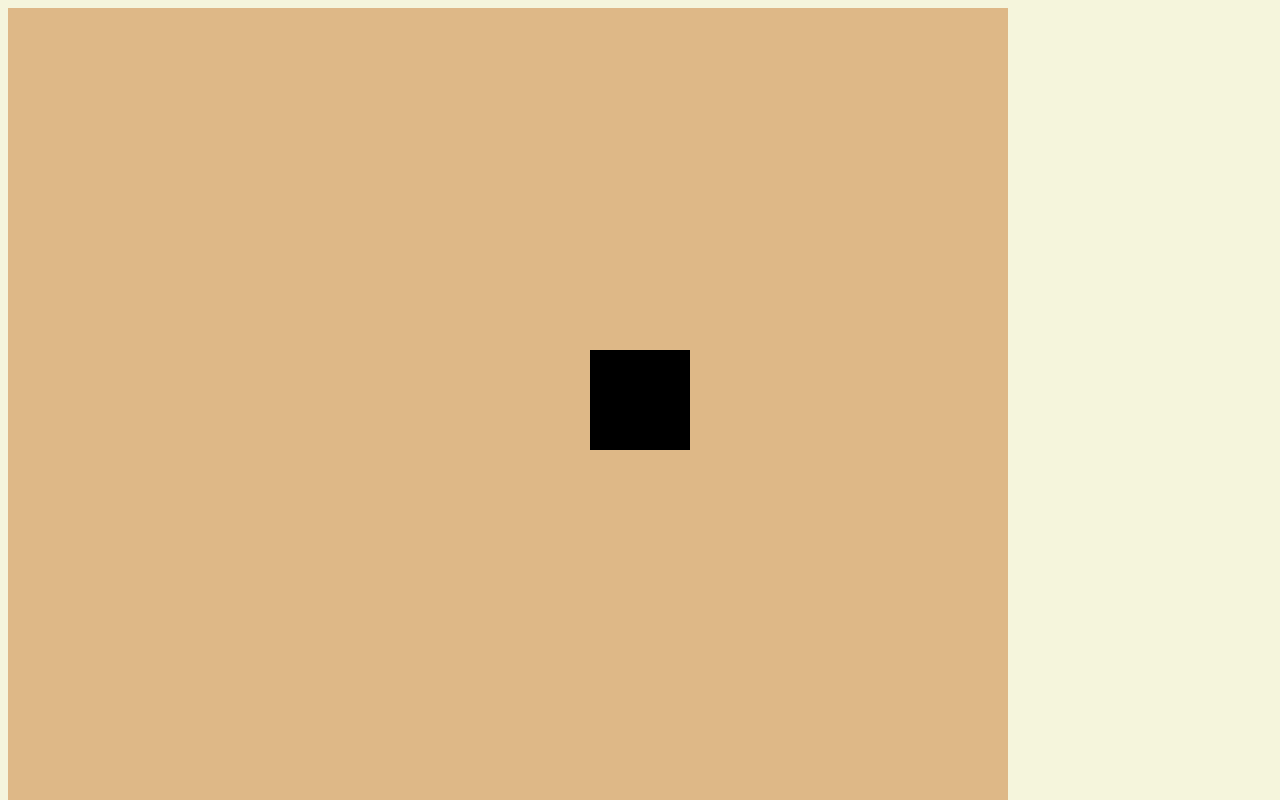
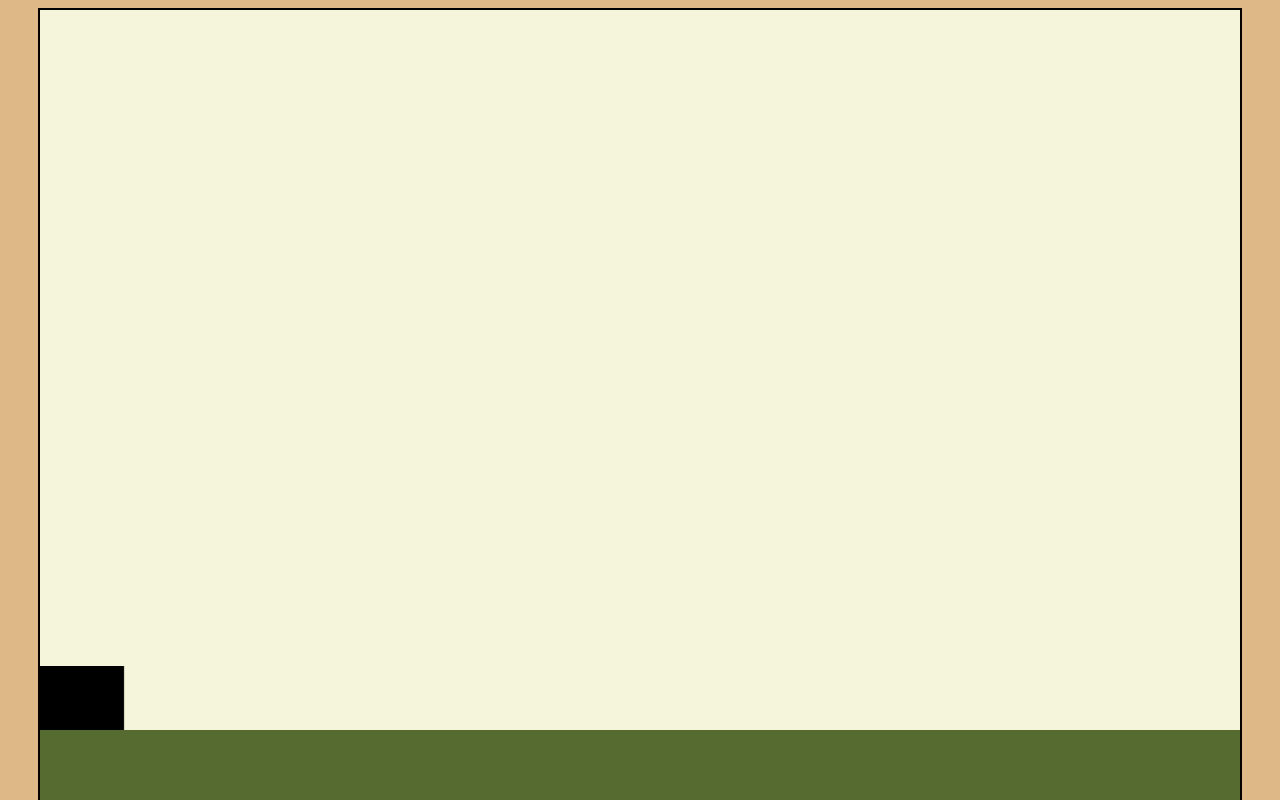
Before and after one commit to Mo21ON/TypeAssignement-MV, a website with bundled scripts: page index.html in a window 1280 px wide. Shown: the top 800 px of the page. Built offline with nearby package versions, Linux system fonts and the light colour scheme.

Commit message:
major update

```diff
--- a/index.html
+++ b/index.html
@@ -7,19 +7,10 @@
     <title>Jump n Block</title>
     <script defer src="./build/bundle.js"></script>
     <link rel="stylesheet" type="text/css" href="style.css">
-    <style>
-
-
-
-       </style>
 </head>
-
 <body>
-    <my-beispiel></my-beispiel>
-    <div class="quadrat"></div>
-    <canvas id="myCanvas" width="1000" height="1000";>
+    <div id="enemy"></div>
+    <canvas id="myCanvas" width="1000" height="1000" ;>
     </canvas>
-
 </body>
-
 </html>
--- a/src/index.ts
+++ b/src/index.ts
@@ -1,24 +1,24 @@
-//THIS IS THE ENTRY FILE - WRITE YOUR MAIN LOGIC HERE!
+import { Player } from "./playerModule";
+function draw() {
+  var canvas = document.getElementById('myCanvas') as HTMLCanvasElement
+  if (canvas.getContext) {
+    var ctx = canvas.getContext('2d');
 
-// import { helloWorld, Beispiel } from "./myModule";
-// import { alertMe } from "./myOtherModule";
+    // grüner Boden
 
-// console.log(helloWorld);
-// customElements.define("my-beispiel", Beispiel);
+    if (ctx) {
 
-// alertMe();
 
-// const myInputValue = document.querySelector<HTMLInputElement>("#myInput");
+      ctx.beginPath();
+      ctx.rect(0, 900, 1200, 150);
+      ctx.fillStyle = 'darkolivegreen';
+      ctx?.fill();
 
-// const myInputValueAlternate = document.querySelector(
-//   "#myInput"
-// ) as HTMLInputElement;
+      const player = new Player();
+      player.drawPlayer(ctx)
+    }
 
-// document
-//   .querySelector<HTMLInputElement>("#myInput")
-//   ?.addEventListener("focus", doSmth);
 
-// function doSmth(e: UIEvent) {
-//   const val = e.target as HTMLInputElement;
-//   console.log(e, val.value);
-// }
+  }
+}
+draw();
--- /dev/null
+++ b/src/playerModule.ts
@@ -0,0 +1,14 @@
+export class Player {
+
+
+    drawPlayer(ctx: CanvasRenderingContext2D) {
+        console.log('Hallo');
+        // Stroked triangle
+        ctx.beginPath();
+        ctx.rect(0, 820, 70, 80);
+        ctx.fillStyle = 'black';
+        ctx.fill();
+
+    }
+
+}
--- a/style.css
+++ b/style.css
@@ -1,20 +1,16 @@
 body {
-    background-color:beige;
-    font-family:Arial, Helvetica, sans-serif
+    background-color: burlywood;
+
 }
+#myCanvas {
+    background-color: beige;
+    position: relative;
+    padding: 0;
+    margin: auto;
+    display: block;
+    width: 1200px;
+    height: 800px;
+    display: flex;
+    border: 2px solid black;
 
- .quadrat {
-height: 100px;
-width: 100px;
-background-color: black;
-margin: auto;
-position: absolute;
-top: 0;
-left: 0;
-bottom: 0;
-right: 0;
 }
-
-#myCanvas {
-    background-color: burlywood;
-}
```
Also changed, not shown: src/myModule.ts (deleted, +0 -10 lines), src/enemyModule.ts (added), src/myOtherModule.ts (added).
